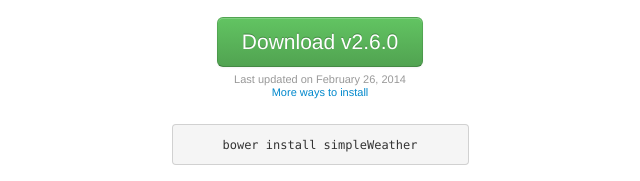
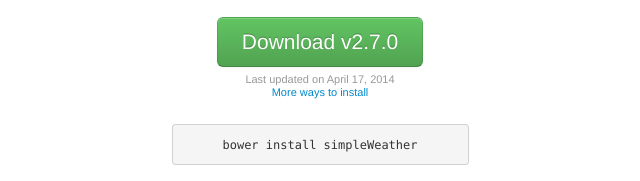
Before and after one commit to monkeecreate/jquery.simpleWeather, a plain HTML site: page index.html in a window 1280 px wide. Shown: the part 352-533 px from the top of the page, 320-960 px from the left. Drawn offline with nearby package versions, Linux system fonts and the light colour scheme; a script that the page names is missing.

Commit message:
Pushing out v2.7.0.

```diff
--- a/index.html
+++ b/index.html
@@ -44,9 +44,9 @@
 			<h1>Pretty much the best plugin in the world.</h1>
 			<p class="lead">A simple jQuery plugin to display current weather data for any location and doesn't get in your way. Now supports HTML5 GeoLocation!<br>Handcrafted with ♥ from Austin, Texas by <a href="http://twitter.com/fleetingftw">James Fleeting</a>.</p>
 
-			<a class="btn btn-large btn-success" href="https://github.com/monkeecreate/jquery.simpleWeather/zipball/master" onClick="javascript: _gaq.push(['_trackPageview', '/download/']);">Download v2.6.0</a>
+			<a class="btn btn-large btn-success" href="https://github.com/monkeecreate/jquery.simpleWeather/zipball/master" onClick="javascript: _gaq.push(['_trackPageview', '/download/']);">Download v2.7.0</a>
 
-			<p class="muted">Last updated on February 26, 2014<br /><a href="https://github.com/monkeecreate/jquery.simpleWeather/#get-the-latest">More ways to install</a></p>
+			<p class="muted">Last updated on April 17, 2014<br /><a href="https://github.com/monkeecreate/jquery.simpleWeather/#get-the-latest">More ways to install</a></p>
 
 			<pre class="install"><code>bower install simpleWeather</code></pre>
 
```
